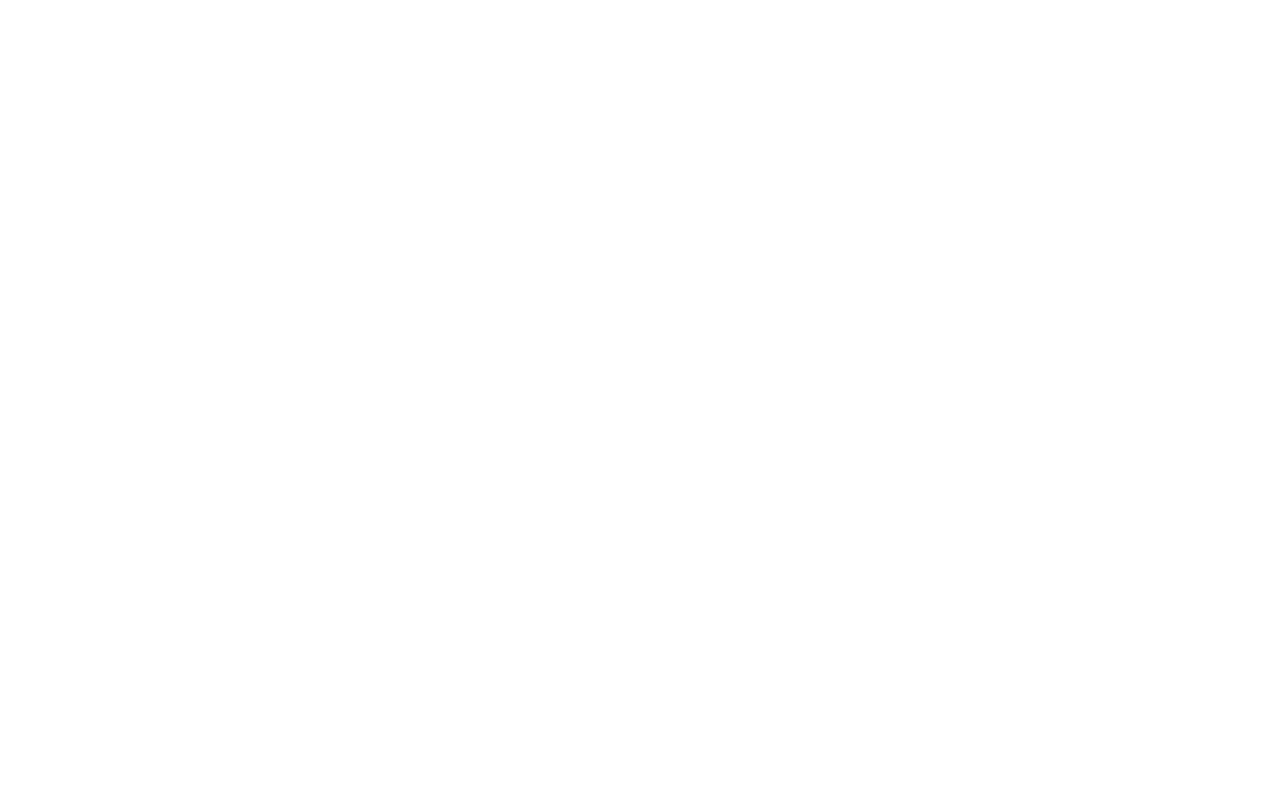
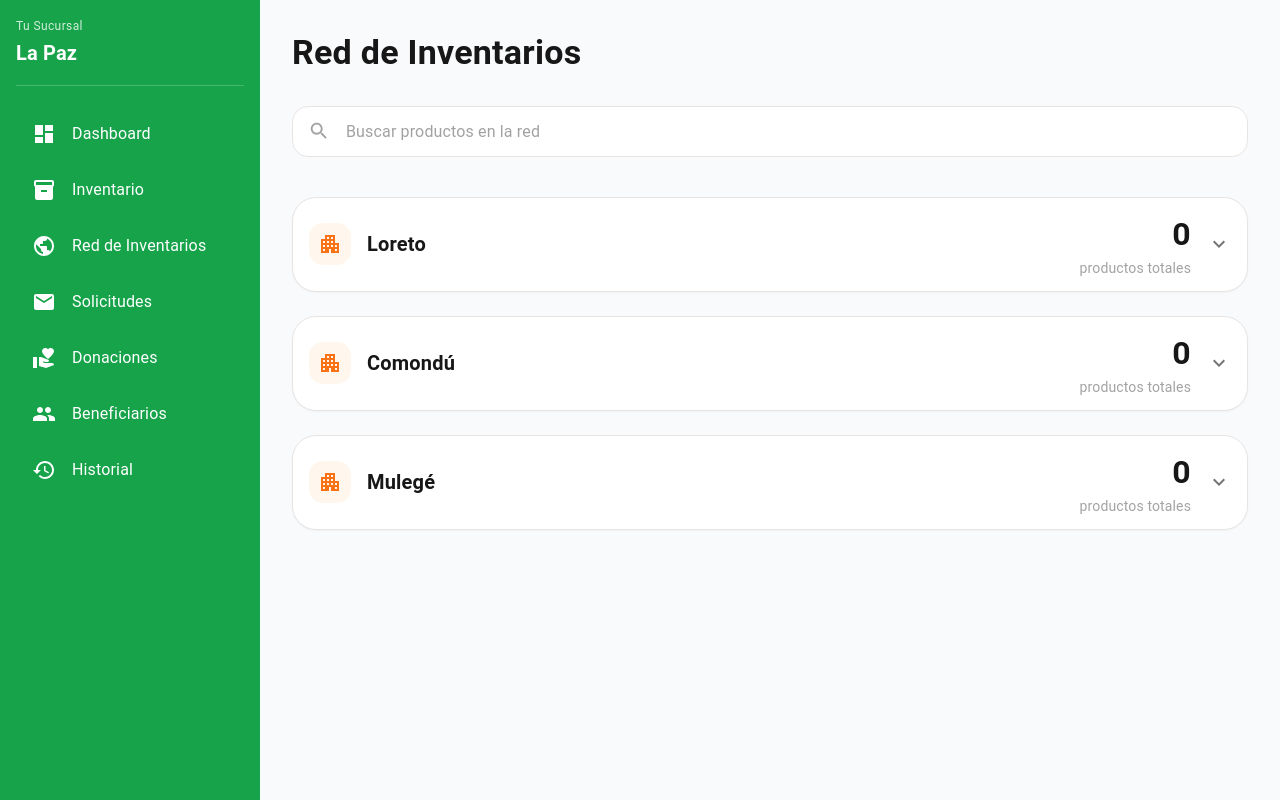
Before and after one commit to michaeltx130/food-bank-app, a React (Vite) app: page /network in a window 1280 px wide. Before the commit this address had no page. Built offline with nearby package versions, Linux system fonts and the light colour scheme.

Commit message:
inventory network screen

```diff
--- a/src/App.jsx
+++ b/src/App.jsx
@@ -1,17 +1,42 @@
 import React from "react";
-import { BrowserRouter, Routes, Route } from "react-router-dom";
+
+import {
+  BrowserRouter,
+  Routes,
+  Route,
+} from "react-router-dom";
 
 import Dashboard from "./pages/Dashboard";
 import Inventory from "./pages/Inventory";
+import NetworkInventory from "./pages/NetworkInventory";
 import Request from "./pages/requests/Request";
 
 function App() {
+
   return (
+
     <BrowserRouter>
       <Routes>
-        <Route path="/" element={<Dashboard />} />
-        <Route path="/inventory" element={<Inventory />} />
-        <Route path="/requests" element={<Request />} />
+        <Route
+          path="/"
+          element={<Dashboard />}
+        />
+
+        <Route
+          path="/inventory"
+          element={<Inventory />}
+        />
+
+        <Route
+          path="/network"
+          element={<NetworkInventory />}
+        />
+
+        <Route
+          path="/requests"
+          element={<Request />}
+        />
+
       </Routes>
     </BrowserRouter>
   );
--- a/src/components/inventory/InventoryRow.jsx
+++ b/src/components/inventory/InventoryRow.jsx
@@ -1,10 +1,10 @@
 import React from "react";
 
-import { TableRow, TableCell, Box, Typography } from "@mui/material";
+import { TableRow, TableCell, Box, Typography, Button } from "@mui/material";
+import Inventory2Icon from "@mui/icons-material/Inventory2";
+import SendIcon from '@mui/icons-material/Send';
 
-import Inventory2Icon from "@mui/icons-material/Inventory2";
-
-const InventoryRow = ({ product }) => {
+const InventoryRow = ({ product, showRequestButton = false }) => {
   return (
     <TableRow
       hover
@@ -44,7 +44,7 @@
           {/* Nombre */}
           <Typography
             sx={{
-              fontWeight: 600,
+              fontWeight: "bold",
               color: "#171717",
             }}
           >
@@ -70,7 +70,7 @@
         >
           <Typography
             sx={{
-              fontWeight: 700,
+              fontWeight: "bold",
               color: "#171717",
             }}
           >
@@ -86,6 +86,28 @@
           </Typography>
         </Box>
       </TableCell>
+
+      {/* Request Button */}
+      {showRequestButton && (
+        <TableCell>
+          <Button
+            variant="contained"
+            startIcon={<SendIcon />}
+            sx={{
+              backgroundColor: "#F97316",
+              borderRadius: "12px",
+              textTransform: "none",
+              fontWeight: "bold",
+
+              "&:hover": {
+                backgroundColor: "#EA580C",
+              },
+            }}
+          >
+            Solicitar
+          </Button>
+        </TableCell>
+      )}
     </TableRow>
   );
 };
--- a/src/components/inventory/InventoryTable.jsx
+++ b/src/components/inventory/InventoryTable.jsx
@@ -11,23 +11,50 @@
 
 import InventoryRow from "./InventoryRow";
 
-const InventoryTable = ({ products }) => {
+const InventoryTable = ({ products, showRequestButton = false }) => {
   return (
     <TableContainer>
-      <Table>
+      <Table
+        sx={{
+          tableLayout: "fixed",
+        }}
+      >
         {/* Header */}
         <TableHead>
           <TableRow>
-            <TableCell sx={{ fontWeight: "bold", color: "#737373" }}>
+            <TableCell
+              sx={{
+                fontWeight: "bold",
+                color: "#737373",
+              }}
+            >
               Producto
             </TableCell>
-            <TableCell sx={{ fontWeight: "bold", color: "#737373" }}>
+
+            <TableCell
+              sx={{
+                fontWeight: "bold",
+                color: "#737373",
+              }}
+            >
               Código
             </TableCell>
-            <TableCell sx={{ fontWeight: "bold", color: "#737373" }}>
+
+            <TableCell
+              sx={{
+                fontWeight: "bold",
+                color: "#737373",
+              }}
+            >
               Categoría
             </TableCell>
-            <TableCell sx={{ fontWeight: "bold", color: "#737373" }}>
+
+            <TableCell
+              sx={{
+                fontWeight: "bold",
+                color: "#737373",
+              }}
+            >
               Cantidad
             </TableCell>
           </TableRow>
@@ -38,7 +65,7 @@
           {products.length === 0 ? (
             <TableRow>
               <TableCell
-                colSpan={4}
+                colSpan={showRequestButton ? 5 : 4}
                 align="center"
                 sx={{
                   paddingY: 6,
@@ -52,7 +79,11 @@
             </TableRow>
           ) : (
             products.map((product) => (
-              <InventoryRow key={product.id} product={product} />
+              <InventoryRow
+                key={product.id}
+                product={product}
+                showRequestButton={showRequestButton}
+              />
             ))
           )}
         </TableBody>
--- a/src/components/inventory/SearchBar.jsx
+++ b/src/components/inventory/SearchBar.jsx
@@ -1,8 +1,9 @@
 import React from "react";
+
 import { TextField, Box } from "@mui/material";
 import SearchIcon from "@mui/icons-material/Search";
 
-const SearchBar = () => {
+const SearchBar = ({ placeholder = "Buscar productos" }) => {
   return (
     <Box
       sx={{
@@ -12,6 +13,7 @@
         width: "100%",
       }}
     >
+      {/* Icon */}
       <SearchIcon
         sx={{
           position: "absolute",
@@ -23,10 +25,11 @@
         }}
       />
 
+      {/* Input */}
       <TextField
         fullWidth
         variant="outlined"
-        placeholder="Buscar productos"
+        placeholder={placeholder}
         sx={{
           "& .MuiOutlinedInput-root": {
             borderRadius: "16px",
@@ -36,13 +39,16 @@
             "& fieldset": {
               borderColor: "#E7E5E4",
             },
+
             "&:hover fieldset": {
               borderColor: "#D6D3D1",
             },
+
             "&.Mui-focused fieldset": {
               borderColor: "#3480de",
             },
           },
+
           "& .MuiInputBase-input": {
             paddingY: "14px",
           },
--- a/src/components/layout/Sidebar.jsx
+++ b/src/components/layout/Sidebar.jsx
@@ -29,7 +29,7 @@
   const menuItems = [
     { text: "Dashboard", icon: <DashboardIcon />, path: "/" },
     { text: "Inventario", icon: <InventoryIcon />, path: "/inventory" },
-  { text: "Red de Inventarios", icon: <NetworkIcon />, path: "/" },
+    { text: "Red de Inventarios", icon: <NetworkIcon />, path: "/network" },
     { text: "Solicitudes", icon: <RequestIcon />, path: "/requests" },
     { text: "Donaciones", icon: <DonationIcon />, path: "/" },
     { text: "Beneficiarios", icon: <BeneficiaryIcon />, path: "/" },
--- /dev/null
+++ b/src/components/network/BranchCard.jsx
@@ -0,0 +1,108 @@
+import React from "react";
+
+import {
+  Accordion,
+  AccordionSummary,
+  AccordionDetails,
+  Box,
+  Typography,
+} from "@mui/material";
+
+import ExpandMoreIcon from "@mui/icons-material/ExpandMore";
+import ApartmentIcon from "@mui/icons-material/Apartment";
+import InventoryTable from "../inventory/InventoryTable";
+
+const BranchCard = ({ branch }) => {
+  return (
+    <Accordion
+      sx={{
+        borderRadius: "24px !important",
+        overflow: "hidden",
+        boxShadow: "0px 1px 2px rgba(0,0,0,0.04)",
+        border: "1px solid #E7E5E4",
+        marginBottom: 3,
+      }}
+    >
+      {/* Header */}
+      <AccordionSummary expandIcon={<ExpandMoreIcon />}>
+        <Box
+          sx={{
+            width: "100%",
+
+            display: "flex",
+            justifyContent: "space-between",
+            alignItems: "center",
+          }}
+        >
+          {/* Left */}
+          <Box
+            sx={{
+              display: "flex",
+              alignItems: "center",
+              gap: 2,
+            }}
+          >
+            {/* Icon */}
+            <Box
+              sx={{
+                width: 42,
+                height: 42,
+                borderRadius: "14px",
+                backgroundColor: "#FFF7ED",
+
+                display: "flex",
+                alignItems: "center",
+                justifyContent: "center",
+
+                color: "#F97316",
+              }}
+            >
+              <ApartmentIcon />
+            </Box>
+            {/* Name */}
+            <Typography
+              sx={{
+                fontWeight: 700,
+                fontSize: "20px",
+                color: "#171717",
+              }}
+            >
+              {branch.branchName}
+            </Typography>
+          </Box>
+          {/* Right */}
+          <Box
+            sx={{
+              textAlign: "right",
+              marginRight: 2,
+            }}
+          >
+            <Typography
+              sx={{
+                fontWeight: 700,
+                fontSize: "32px",
+                color: "#171717",
+              }}
+            >
+              {branch.products.length}
+            </Typography>
+            <Typography
+              sx={{
+                color: "#A3A3A3",
+                fontSize: "14px",
+              }}
+            >
+              productos totales
+            </Typography>
+          </Box>
+        </Box>
+      </AccordionSummary>
+      {/* Table */}
+      <AccordionDetails>
+        <InventoryTable products={branch.products} showRequestButton />
+      </AccordionDetails>
+    </Accordion>
+  );
+};
+
+export default BranchCard;
--- a/src/pages/Inventory.jsx
+++ b/src/pages/Inventory.jsx
@@ -8,7 +8,9 @@
 import AddProductModal from "../components/inventory/AddProductModal";
 
 const Inventory = () => {
-  const products = [];
+  const products = [
+
+  ];
 
   const [openModal, setOpenModal] = useState(false);
   const handleOpen = () => {
--- /dev/null
+++ b/src/pages/NetworkInventory.jsx
@@ -0,0 +1,87 @@
+import React from "react";
+
+import { Box, Typography } from "@mui/material";
+import Sidebar from "../components/layout/Sidebar";
+import SearchBar from "../components/inventory/SearchBar";
+import BranchCard from "../components/network/BranchCard";
+
+const NetworkInventory = () => {
+
+  const branches = [
+    {
+      id: 1,
+      branchName: "Loreto",
+      //Aqui ps ajá, se obtendran los productos del backend
+      products: [],
+    },
+
+    {
+      id: 2,
+      branchName: "Comondú",
+      //Aqui ps ajá, se obtendran los productos del backend
+      products: [],
+    },
+
+    {
+      id: 3,
+      branchName: "Mulegé",
+      //Aqui ps ajá, se obtendran los productos del backend
+      products: [],
+    },
+  ];
+
+  return (
+    <Box
+      sx={{
+        display: "flex",
+        height: "100vh",
+      }}
+    >
+      {/* Sidebar */}
+      <Sidebar />
+
+      {/* Main Content */}
+      <Box
+        sx={{
+          flexGrow: 1,
+          padding: 4,
+          backgroundColor: "#F9FAFB",
+          overflowY: "auto",
+        }}
+      >
+        {/* Title */}
+        <Typography
+          variant="h4"
+          sx={{
+            fontWeight: "bold",
+            color: "#171717",
+            marginBottom: 4,
+          }}
+        >
+          Red de Inventarios
+        </Typography>
+
+        {/* Sticky Search */}
+        <Box
+          sx={{
+            position: "sticky",
+            top: 0,
+            zIndex: 10,
+            backgroundColor: "#F9FAFB",
+            paddingBottom: 2,
+            marginBottom: 3,
+          }}
+        >
+          <SearchBar placeholder="Buscar productos en la red" />
+        </Box>
+
+        {/* Branches */}
+        {branches.map((branch) => (
+          <BranchCard key={branch.id} branch={branch} />
+        ))}
+      </Box>
+    </Box>
+  );
+};
+
+export default NetworkInventory;
```
Lines whose indentation alone changed are shown as unchanged.
